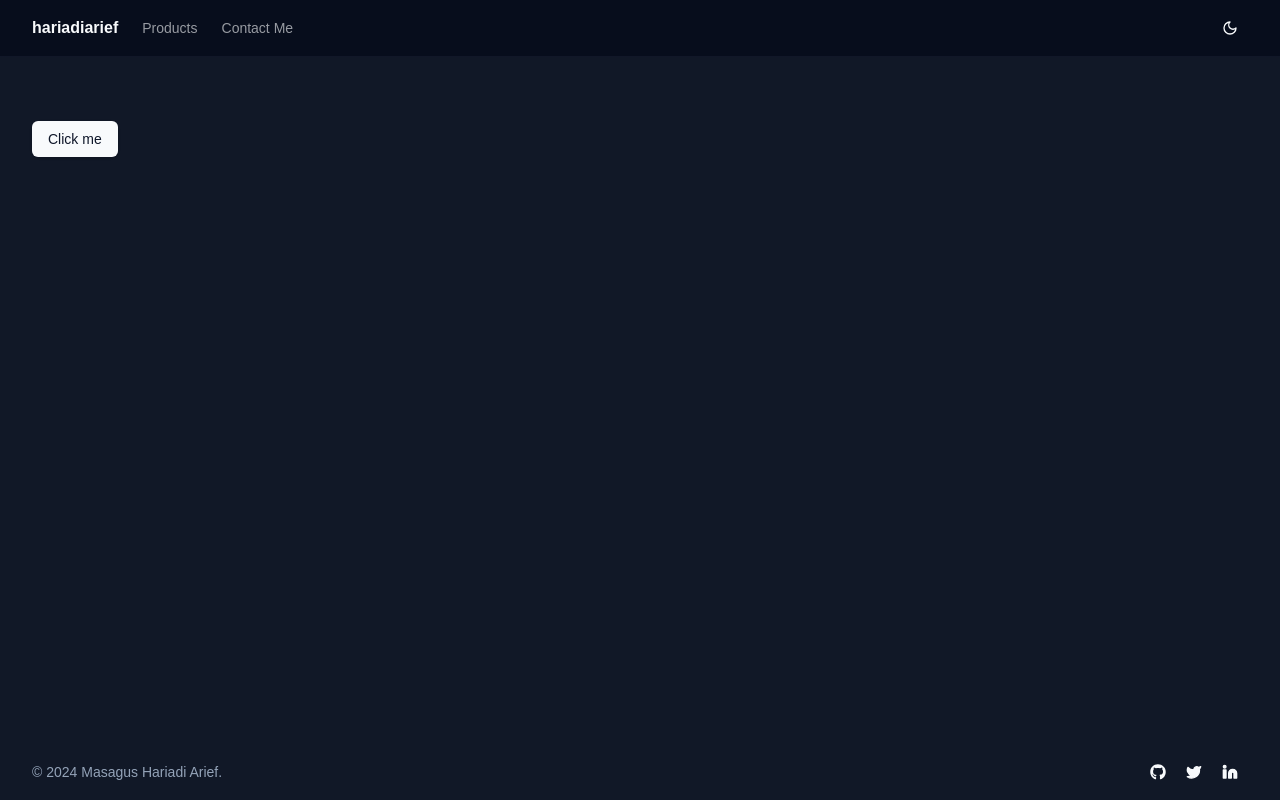
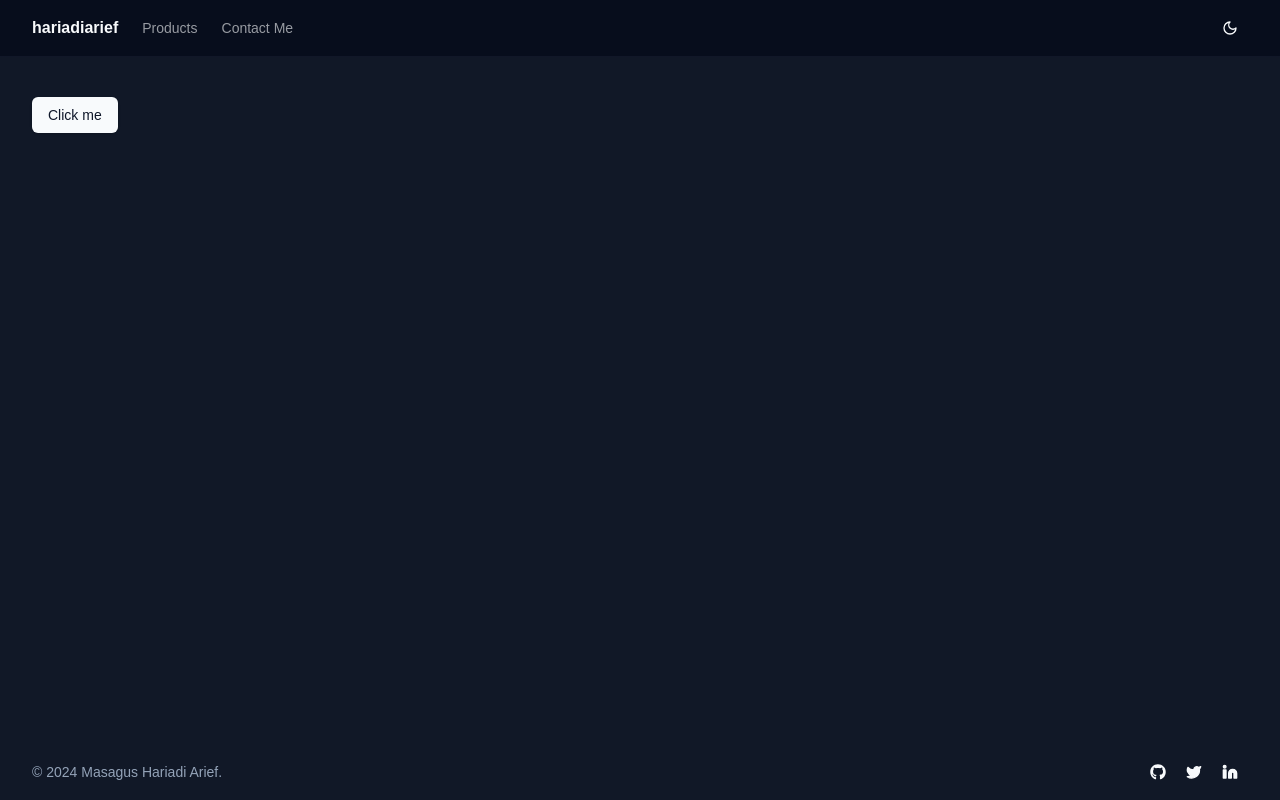
Before and after one commit to hariadiarief/bGFuZGluZy1wYWdl, a Next.js app: page / in a window 1280 px wide. Built offline with nearby package versions, Linux system fonts and the light colour scheme; no server answers.

Commit message:
enhance theme

```diff
--- a/src/app/globals.css
+++ b/src/app/globals.css
@@ -92,3 +92,11 @@ body {
     @apply bg-background text-foreground;
   }
 }
+
+@layer components {
+  /* This won't be included in your compiled CSS unless you actually use it */
+  .content-container {
+    /* ... */
+    @apply pt-8 md:pt-10;
+  }
+}
--- a/src/app/page.tsx
+++ b/src/app/page.tsx
@@ -13,7 +13,7 @@ export default function Home() {
   console.log({ data })
 
   return (
-    <div className='container mt-16'>
+    <div className='container content-container'>
       <Button>Click me</Button>
     </div>
   )
```
